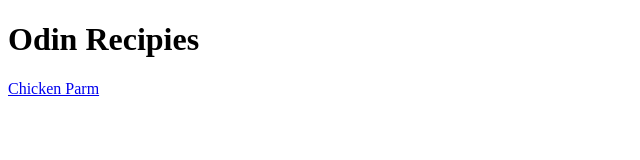
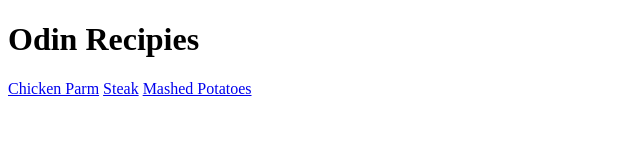
Before and after one commit to SimonAllerton/odin-recipes, a plain HTML site: page index.html in a window 1280 px wide. Shown: the whole page, without its empty margins (0-640 px from the left). Drawn offline with Linux system fonts and the light colour scheme.

Commit message:
adds links to each recipie page on index.html

```diff
--- a/index.html
+++ b/index.html
@@ -8,5 +8,7 @@
         <h1>Odin Recipies</h1>
 
         <a href="recipes/chickenparm.html">Chicken Parm</a>
+        <a href="recipes/steak.html">Steak</a>
+        <a href="recipes/mashedpotatoes.html">Mashed Potatoes</a>
     </body>
 </html>
```
